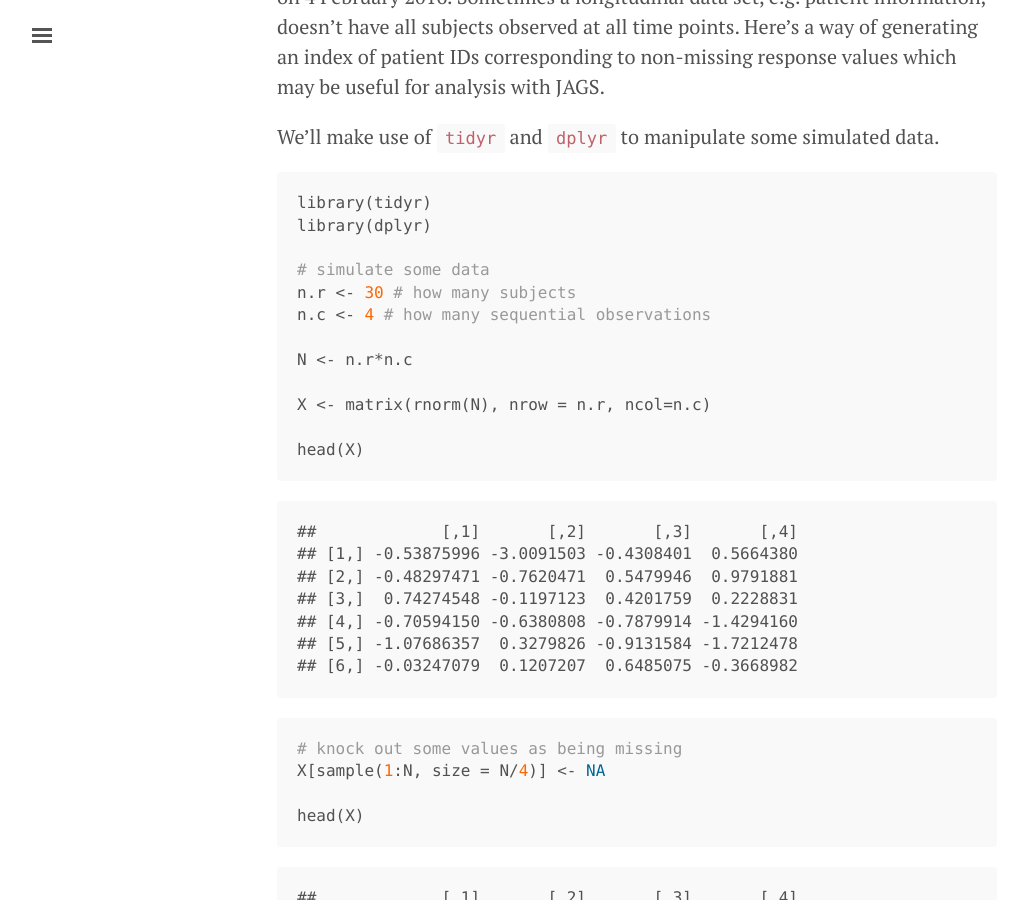
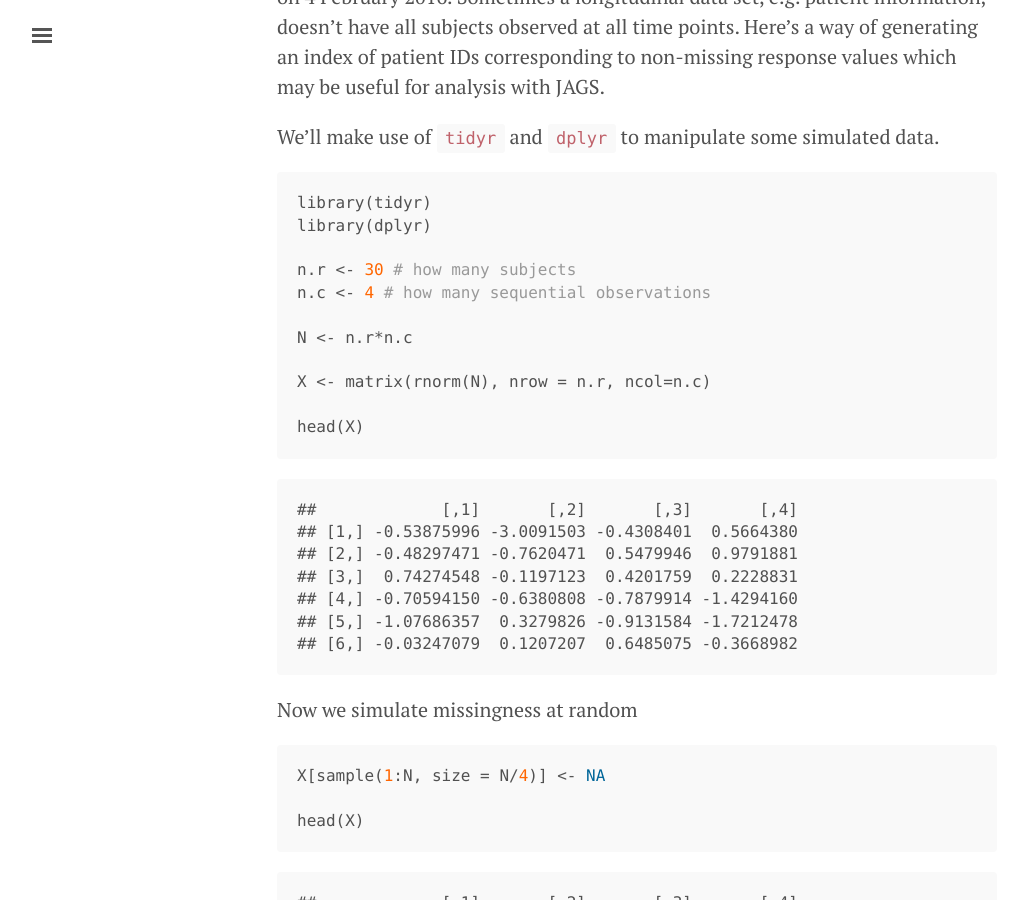
Before and after one commit to bragqut/bragqut.github.io, a Jekyll site: the page built from _posts/2016-02-05-manipulating-nas-in-longitudinal-data.md, in a window 1280 px wide and 900 px high, scrolled down 280 px. Shown: the whole window, without its empty margins (3-1019 px from the left). Built offline with Jekyll 4.4.1, drawn with Linux system fonts in a browser that asks for light colours; comment, search, counter and statistics services are not loaded.

Commit message:
removing spurious heading

````diff
--- a/_posts/2016-02-05-manipulating-nas-in-longitudinal-data.md
+++ b/_posts/2016-02-05-manipulating-nas-in-longitudinal-data.md
@@ -16,7 +16,6 @@ We'll make use of `tidyr` and `dplyr` to manipulate some simulated data.
 library(tidyr)
 library(dplyr)
 
-# simulate some data
 n.r <- 30 # how many subjects
 n.c <- 4 # how many sequential observations
 
@@ -35,8 +34,9 @@ head(X)
     ## [5,] -1.07686357  0.3279826 -0.9131584 -1.7212478
     ## [6,] -0.03247079  0.1207207  0.6485075 -0.3668982
 
+
+Now we simulate missingness at random
 ``` r
-# knock out some values as being missing
 X[sample(1:N, size = N/4)] <- NA
 
 head(X)
````
